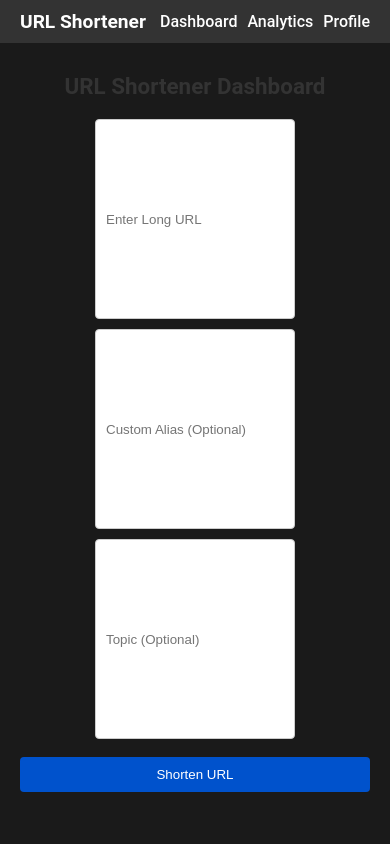
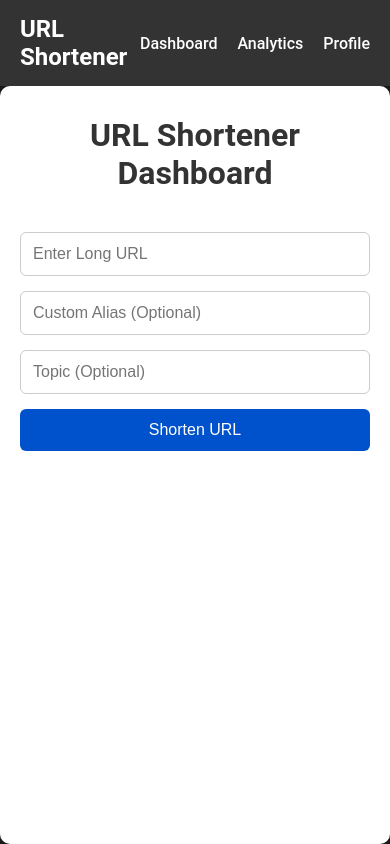
Before and after one commit to Vishnuuuuuu/url-shortner-frontend, a React (Create React App) app: page /dashboard in a window 390 px wide. Built offline with nearby package versions, Linux system fonts and the light colour scheme.

Commit message:
updated responsive ness

```diff
--- a/src/pages/Analytics.js
+++ b/src/pages/Analytics.js
@@ -98,7 +98,7 @@
 
 //     try {
 //       const response = await axios.get(
-//         `https://url-shortner-backend.up.railway.app/api/analytics/${aliasInput}`,
+//         `http://localhost:5000api/analytics/${aliasInput}`,
 //         { headers }
 //       );
 //       setAliasAnalytics(response.data);
@@ -116,7 +116,7 @@
 
 //     try {
 //       const response = await axios.get(
-//         'https://url-shortner-backend.up.railway.app/api/analytics/overall',
+//         'http://localhost:5000api/analytics/overall',
 //         { headers }
 //       );
 //       setOverallAnalytics(response.data);
@@ -134,7 +134,7 @@
 
 //     try {
 //       const response = await axios.get(
-//         `https://url-shortner-backend.up.railway.app/api/analytics/topic/${topicInput}`,
+//         `http://localhost:5000api/analytics/topic/${topicInput}`,
 //         { headers }
 //       );
 //       setTopicAnalytics(response.data);
@@ -150,10 +150,10 @@
 //     const headers = getAuthHeaders();
 //     if (!headers) return;
 
-//     // e.g., shortUrl = "https://url-shortner-backend.up.railway.app/yesw"
+//     // e.g., shortUrl = "http://localhost:5000yesw"
 //     try {
 //       const response = await axios.get(
-//         `https://url-shortner-backend.up.railway.app/api/analytics/url?shortUrl=${encodeURIComponent(shortUrlInput)}`,
+//         `http://localhost:5000api/analytics/url?shortUrl=${encodeURIComponent(shortUrlInput)}`,
 //         { headers }
 //       );
 //       setShortUrlAnalytics(response.data);
@@ -217,7 +217,7 @@
 //         <div style={{ marginBottom: '10px' }}>
 //           <input
 //             type="text"
-//             placeholder="Enter full short URL (e.g., https://url-shortner-backend.up.railway.app/yesw)"
+//             placeholder="Enter full short URL (e.g., http://localhost:5000yesw)"
 //             value={shortUrlInput}
 //             onChange={(e) => setShortUrlInput(e.target.value)}
 //             style={{ padding: '8px', width: '400px', marginRight: '10px' }}
@@ -369,12 +369,14 @@ import { Link, useNavigate } from 'react-router-dom';
 import '../styles/analytics.css';
 
 // A reusable component to render IP summary in a table
+
 function IpSummaryTable({ ipSummary = [] }) {
   if (!ipSummary.length) {
     return <p>No IP data available.</p>;
   }
 
   return (
+    <div className="table-container"> {/* Added container for horizontal scroll */}
       <table className="ip-summary-table">
         <thead>
           <tr>
@@ -421,6 +423,7 @@ function IpSummaryTable({ ipSummary = [] }) {
           })}
         </tbody>
       </table>
+    </div>
   );
 }
 
@@ -540,7 +543,7 @@ function AllAnalytics() {
           <input
             className="analytics-input"
             type="text"
-            placeholder="Enter short URL, e.g. https://url-shortner-backend.up.railway.app/yesw"
+            placeholder="Enter short URL, e.g. https://url-shortner-backend.up.railway.app/tracker"
             value={shortUrlInput}
             onChange={(e) => setShortUrlInput(e.target.value)}
           />
--- a/src/pages/Dashboard.js
+++ b/src/pages/Dashboard.js
@@ -151,6 +151,7 @@ function Dashboard() {
     try {
       const response = await axios.post(
         'https://url-shortner-backend.up.railway.app/shorten',
+        // 'http://localhost:5000/shorten',
         { longUrl, customAlias, topic },
         { headers: { Authorization: `Bearer ${token}` } }
       );
@@ -232,7 +233,7 @@ function Dashboard() {
               className="analytics-btn"
               onClick={() => {
                 // Direct link to your analytics page
-                window.location.href = `https://url-shortner-backend.up.railway.app/analytics?shortUrl=${shortUrl}`;
+                window.location.href = `https://url-shortner-frontend-mocha.vercel.app/analytics`;
               }}
             >
               View Analytics
--- a/src/pages/LoginPage.js
+++ b/src/pages/LoginPage.js
@@ -115,7 +115,7 @@ function LoginPage() {
       <img src={hackerLogo} alt="App Logo" className="login-logo" />
 
       {/* Title & Description */}
-      <h2 className="login-heading">Hacker's URL Shortener</h2>
+      <h2 className="login-heading"> URL Shortener</h2>
       <p className="login-description">
         Welcome to the Matrix of URL Shorteners—secure, efficient, and a bit rebellious.
       </p>
--- a/src/styles/analytics.css
+++ b/src/styles/analytics.css
@@ -36,13 +36,16 @@
 /* Container for inputs / buttons */
 .input-container {
   margin-bottom: 15px;
+  display: flex;
+  flex-wrap: wrap;
+  gap: 10px;
 }
 
 /* Text fields */
 .analytics-input {
   padding: 10px;
-    width: 300px;
-    margin-right: 10px;
+  flex: 1;
+  min-width: 250px;
   border: 1px solid #ccc;
   border-radius: 4px;
 }
@@ -100,15 +103,97 @@
   font-weight: bold;
 }
 
-  /* Responsive adjustments for smaller screens */
-  @media (max-width: 600px) {
+/* Scrollable container for table on small screens */
+.table-container {
+  width: 100%;
+  overflow-x: auto;
+  -webkit-overflow-scrolling: touch; /* Smooth scrolling on mobile */
+  margin-top: 15px;
+  border: 1px solid #ddd;
+  border-radius: 6px;
+}
+
+.ip-summary-table {
+  width: 100%;
+  border-collapse: collapse;
+  min-width: 600px; /* Ensures a base width before shrinking */
+}
+
+.ip-summary-table th,
+.ip-summary-table td {
+  border: 1px solid #ccc;
+  padding: 8px;
+  text-align: left;
+  word-break: break-word; /* Allow wrapping of long text */
+}
+
+.ip-summary-table th {
+  background-color: #ebebeb;
+  color: #e34cf0;
+}
+
+/* Responsive typography and padding */
+@media (max-width: 768px) {
+  .ip-summary-table th,
+  .ip-summary-table td {
+      padding: 6px;
+      font-size: 0.85rem;
+  }
+}
+
+/* Responsive adjustments for tablets and smaller screens */
+@media (max-width: 768px) {
+  .analytics-container {
+      padding: 10px;
+  }
+
+  .analytics-heading {
+      font-size: 1.8rem;
+  }
+
+  .analytics-section {
+      padding: 15px;
+  }
+
+  .analytics-section h2 {
+      font-size: 1.2rem;
+  }
+
   .analytics-input {
-      width: 100%;
-      margin: 5px 0;
+      min-width: 100%;
   }
 
   .analytics-button {
       width: 100%;
-      margin-top: 8px;
+  }
+
+  .ip-summary-table th,
+  .ip-summary-table td {
+      font-size: 0.85rem;
   }
 }
+
+/* Responsive adjustments for mobile devices */
+@media (max-width: 480px) {
+  .analytics-heading {
+      font-size: 1.5rem;
+  }
+
+  .analytics-input {
+      width: 100%;
+      margin-bottom: 10px;
+  }
+
+  .analytics-button {
+      width: 100%;
+  }
+
+  .analytics-section {
+      padding: 10px;
+  }
+
+  .ip-summary-table th,
+  .ip-summary-table td {
+      padding: 6px;
+  }
+}
--- a/src/styles/dashboard.css
+++ b/src/styles/dashboard.css
@@ -8,6 +8,7 @@
 body {
   font-family: 'Roboto', sans-serif;
   background: #f5f5f5;
+  color: #333;
 }
 
 /* CONTAINER for entire dashboard page */
@@ -21,14 +22,17 @@
 .navbar {
   background-color: #333;
   color: #fff;
-    padding: 10px 20px;
+  padding: 15px 20px;
   display: flex;
   align-items: center;
   justify-content: space-between;
+  position: sticky;
+  top: 0;
+  z-index: 10;
 }
 
 .navbar-logo {
-    font-size: 1.2rem;
+  font-size: 1.5rem;
   font-weight: bold;
 }
 
@@ -51,46 +55,60 @@
 
 /* MAIN CONTENT */
 .main-content {
-    flex: 1; /* fill remaining vertical space */
+  flex: 1;
   max-width: 800px;
   width: 100%;
   margin: 0 auto;
   padding: 30px 20px;
+  background: #ffffff;
+  border-radius: 10px;
+  box-shadow: 0 4px 12px rgba(0, 0, 0, 0.05);
 }
 
 /* Title within main content */
 .title {
-    font-size: 1.8rem;
+  font-size: 2rem;
   margin-bottom: 20px;
   color: #333;
   text-align: center;
+  font-weight: 700;
 }
 
-  /* FORM STYLES */
+/* Improved form container for responsive layout */
 .form-container {
-    display: flex;
-    flex-wrap: wrap;
-    gap: 10px;
+  display: grid;
+  grid-template-columns: repeat(auto-fit, minmax(250px, 1fr));
+  gap: 20px;
   justify-content: center;
-    margin-bottom: 20px;
+  padding: 20px 0;
 }
 
+/* Input fields look balanced and consistent */
 .input-field {
-    flex: 1 1 200px;
-    min-width: 200px;
-    max-width: 300px;
-    padding: 10px;
+  width: 100%;
+  padding: 12px;
   border: 1px solid #ccc;
-    border-radius: 4px;
+  border-radius: 6px;
+  font-size: 1rem;
+  transition: border-color 0.3s ease;
 }
 
+.input-field:focus {
+  outline: none;
+  border-color: #0052cc;
+}
+
+/* Buttons align nicely and are responsive */
 .shorten-btn {
+  grid-column: span 2; /* Ensures button spans multiple columns on larger screens */
+  padding: 12px 20px;
   background-color: #0052cc;
   color: #fff;
   border: none;
-    border-radius: 4px;
-    padding: 10px 20px;
+  border-radius: 6px;
   cursor: pointer;
+  text-align: center;
+  font-size: 1rem;
   transition: background-color 0.3s ease-in-out;
 }
 
@@ -98,61 +116,15 @@
   background-color: #003d99;
 }
 
-  /* SHORT URL RESULT */
-  .short-url-result {
-    text-align: center;
-    margin-top: 30px;
-    background-color: #fff;
-    padding: 20px;
-    border-radius: 5px;
-    box-shadow: 0 0 8px rgba(0,0,0,0.1);
+/* Adjustments for better small-screen responsiveness */
+@media (max-width: 768px) {
+  .form-container {
+      grid-template-columns: 1fr;
+      gap: 15px;
   }
 
-  .short-url-result h3 {
-    margin-bottom: 10px;
-  }
-
-  .short-url-result a {
-    color: #0052cc;
-    text-decoration: none;
-  }
-
-  .short-url-result a:hover {
-    text-decoration: underline;
-  }
-
-  .analytics-btn {
-    margin-top: 10px;
-    background-color: #00b2ff;
-    color: #fff;
-    border: none;
-    padding: 8px 15px;
-    border-radius: 4px;
-    cursor: pointer;
-  }
-
-  .analytics-btn:hover {
-    background-color: #0088cc;
-  }
-
-  /* RESPONSIVE */
-  @media (max-width: 768px) {
-    .navbar-links {
-      gap: 10px;
-    }
-
-    .title {
-      font-size: 1.4rem;
-    }
-
-    .shorten-btn,
-    .analytics-btn {
+  .shorten-btn {
+      grid-column: span 1; /* Button takes full width on small screens */
       width: 100%;
-      margin-top: 8px;
-    }
-
-    .form-container {
-      flex-direction: column;
-      align-items: center;
   }
 }
```
Lines whose indentation alone changed are shown as unchanged.
